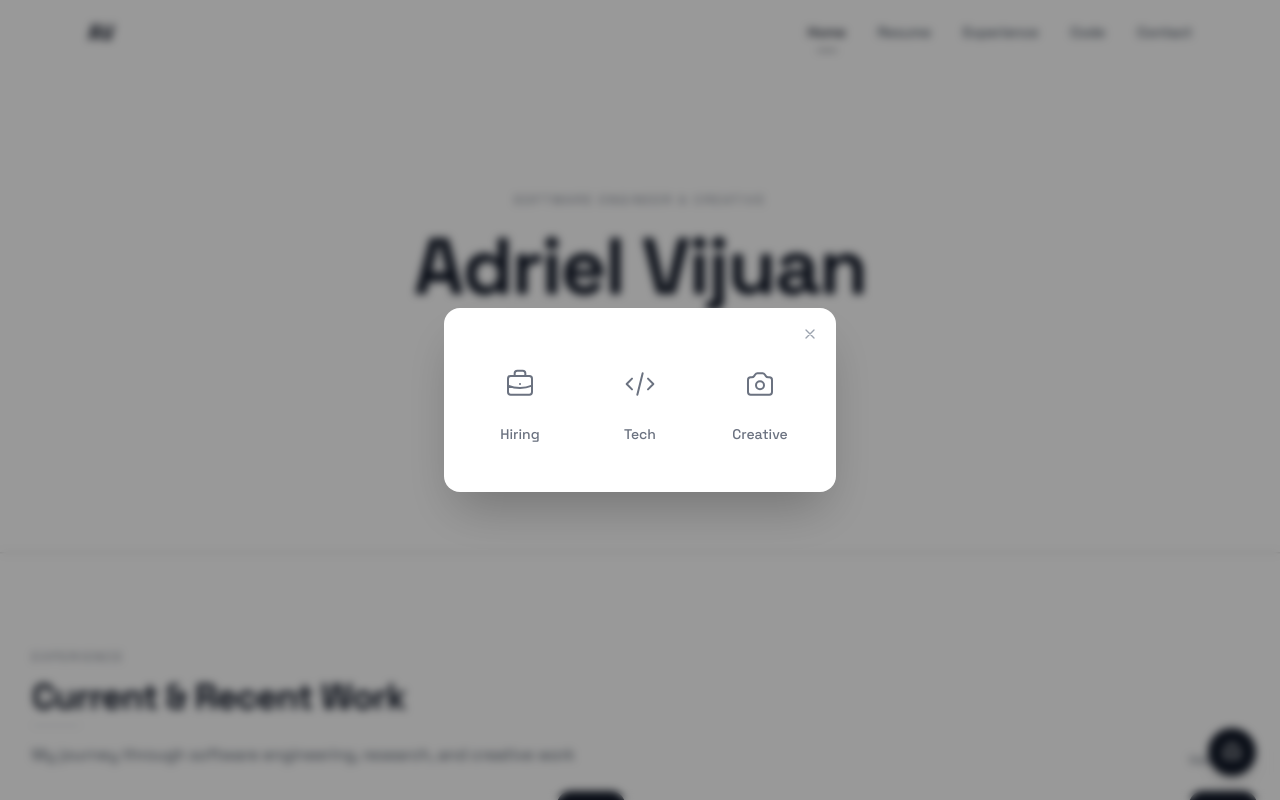
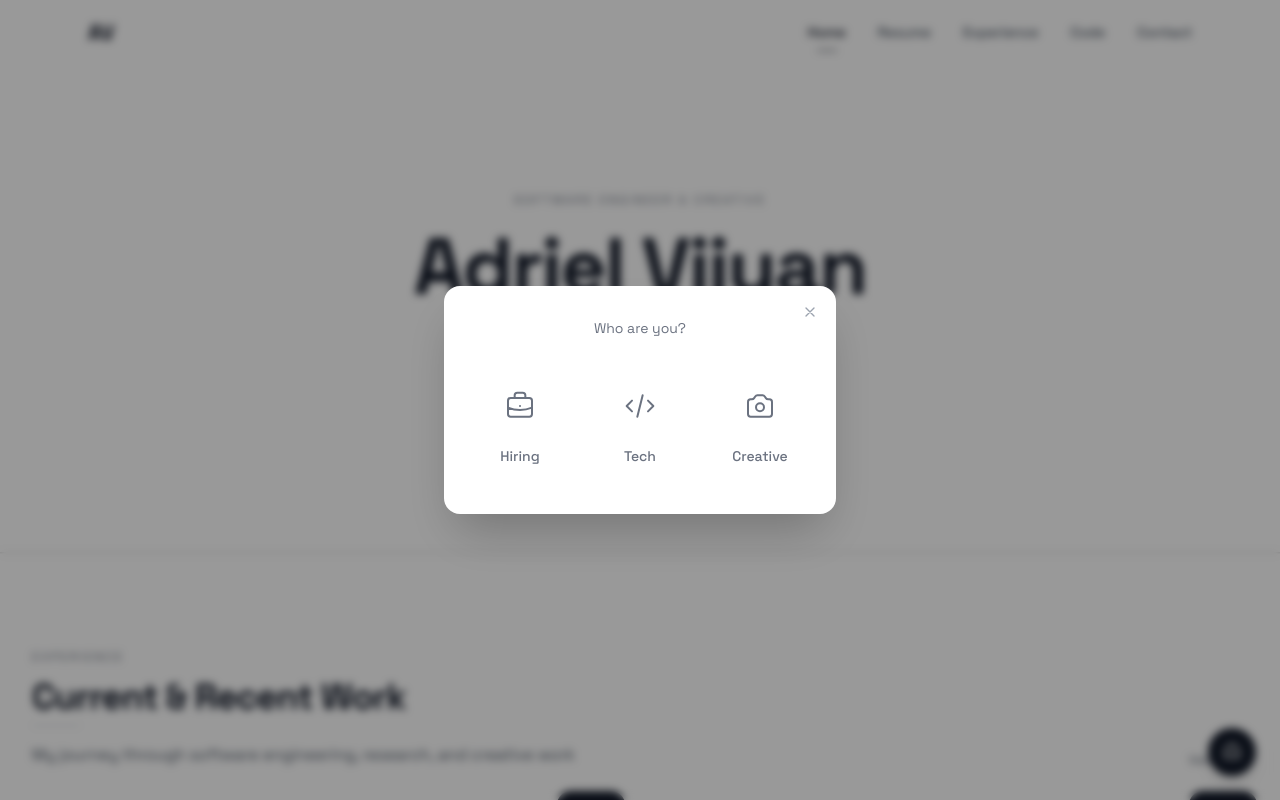
Before and after one commit to aviju888/portfolio, a Next.js app: page / in a window 1280 px wide. Shown: the top 800 px of the page. Built offline with nearby package versions, Linux system fonts and the light colour scheme.

Commit message:
Add 'Who are you?' text to visitor mode popup

```diff
--- a/app/components/VisitorModePopup.tsx
+++ b/app/components/VisitorModePopup.tsx
@@ -72,6 +72,9 @@ export default function VisitorModePopup() {
               </svg>
             </button>
 
+            {/* Header */}
+            <p className="text-center text-gray-500 text-sm mb-6">Who are you?</p>
+
             {/* Mode options */}
             <div className="flex gap-6 md:gap-8">
               {modes.map((mode) => (
```
